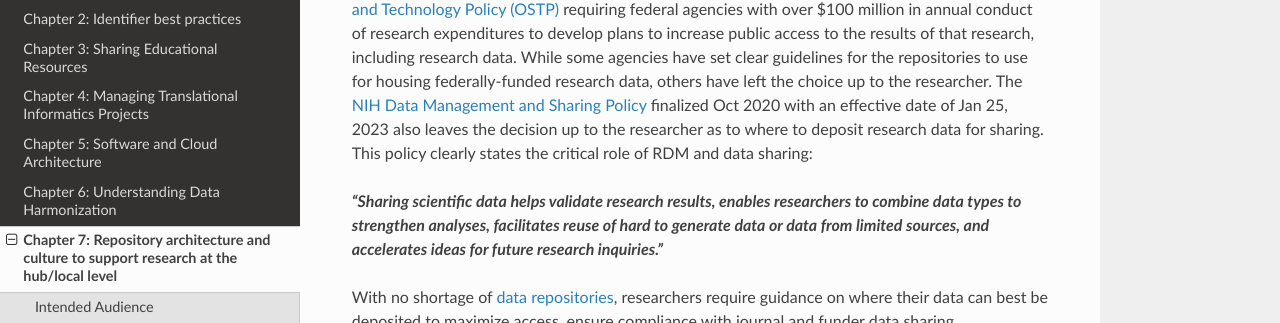
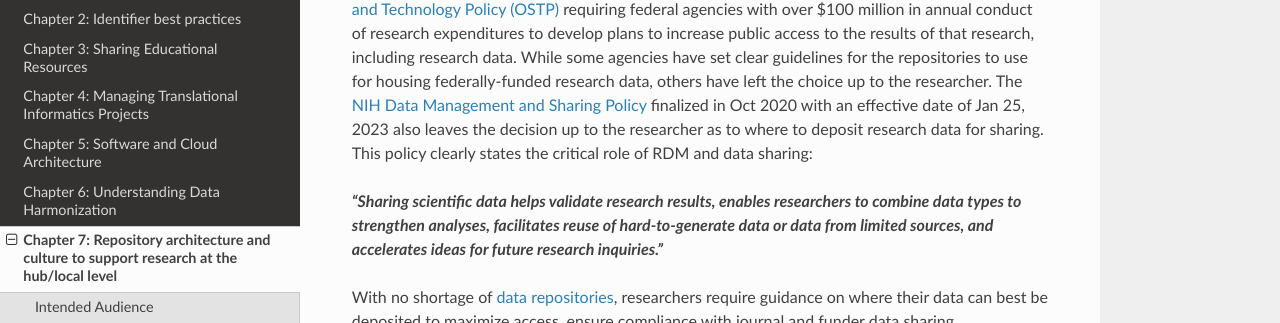
Before and after one commit to data2health/informatics-playbook, a Sphinx documentation site: the page built from docs/chapters/chapter_7.md, in a window 1280 px wide and 900 px high, scrolled down 1085 px. Shown: the part 162-485 px from the top of the window. Built offline with Sphinx 7.4.7 and the Read the Docs theme 2.0.0, drawn with Linux system fonts in a browser that asks for light colours.

```diff
--- a/docs/chapters/chapter_7.md
+++ b/docs/chapters/chapter_7.md
@@ -17,9 +17,9 @@ In recent years, expansion of the institution's role in managing research output
 
 While institutional repositories can serve as tools employing the six guiding principles, next generation repositories are increasingly enabling far greater interoperability, through both their frameworks and the data and metadata standards they employ, as well as increased support for sustainability and intelligent openness.
 
-In the United States, open science and [FAIR](https://www.force11.org/group/fairgroup/fairprinciples) data practices have been increasingly supported by the scientific community since the 2013 release of a [memo](https://obamawhitehouse.archives.gov/blog/2013/02/22/expanding-public-access-results-federally-funded-research) from the White House [Office of Science and Technology Policy (OSTP)](https://https://www.whitehouse.gov/ostp/) requiring federal agencies with over $100 million in annual conduct of research expenditures to develop plans to increase public access to the results of that research, including research data. While some agencies have set clear guidelines for the repositories to use for housing federally-funded research data, others have left the choice up to the researcher. The [NIH Data Management and Sharing Policy](https://grants.nih.gov/grants/guide/notice-files/NOT-OD-21-013.html) finalized Oct 2020 with an effective date of Jan 25, 2023 also leaves the decision up to the researcher as to where to deposit research data for sharing. This policy clearly states the critical role of RDM and data sharing:
+In the United States, open science and [FAIR](https://www.force11.org/group/fairgroup/fairprinciples) data practices have been increasingly supported by the scientific community since the 2013 release of a [memo](https://obamawhitehouse.archives.gov/blog/2013/02/22/expanding-public-access-results-federally-funded-research) from the White House [Office of Science and Technology Policy (OSTP)](https://https://www.whitehouse.gov/ostp/) requiring federal agencies with over $100 million in annual conduct of research expenditures to develop plans to increase public access to the results of that research, including research data. While some agencies have set clear guidelines for the repositories to use for housing federally-funded research data, others have left the choice up to the researcher. The [NIH Data Management and Sharing Policy](https://grants.nih.gov/grants/policy/data_sharing/data_sharing_guidance.htm) finalized in Oct 2020 with an effective date of Jan 25, 2023 also leaves the decision up to the researcher as to where to deposit research data for sharing. This policy clearly states the critical role of RDM and data sharing:
 
- ***“Sharing scientific data helps validate research results, enables researchers to combine data types to strengthen analyses, facilitates reuse of hard to generate data or data from limited sources, and accelerates ideas for future research inquiries.”***
+ ***“Sharing scientific data helps validate research results, enables researchers to combine data types to strengthen analyses, facilitates reuse of hard-to-generate data or data from limited sources, and accelerates ideas for future research inquiries.”***
 
 With no shortage of [data repositories](https://journals.plos.org/plosone/s/data-availability#loc-recommended-repositories), researchers require guidance on where their data can best be deposited to maximize access, ensure compliance with journal and funder data sharing requirements, and ensure security and long-term preservation. COAR has released a [Best Practices Framework for Repositories](https://www.coar-repositories.org/coar-community-framework-for-good-practices-in-repositories/) with behaviors that further reflect the needs of researchers when depositing, sharing, and storing data:
 
```
